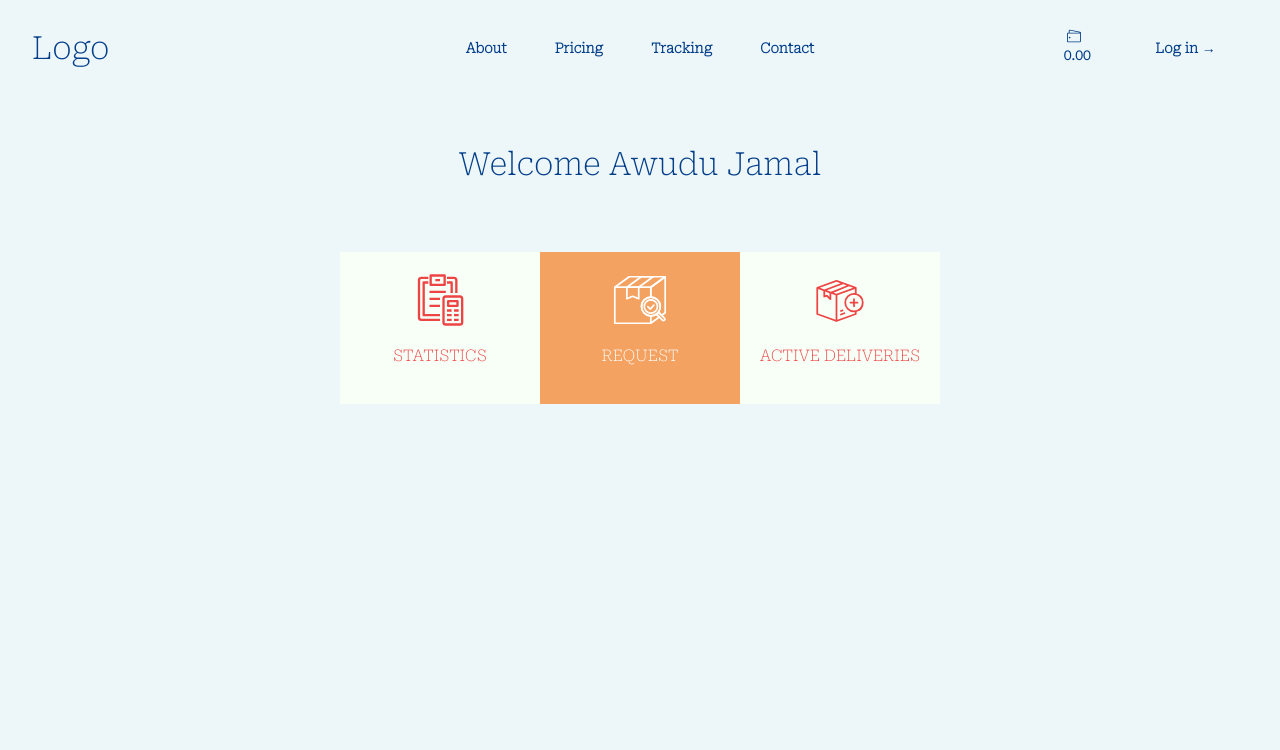
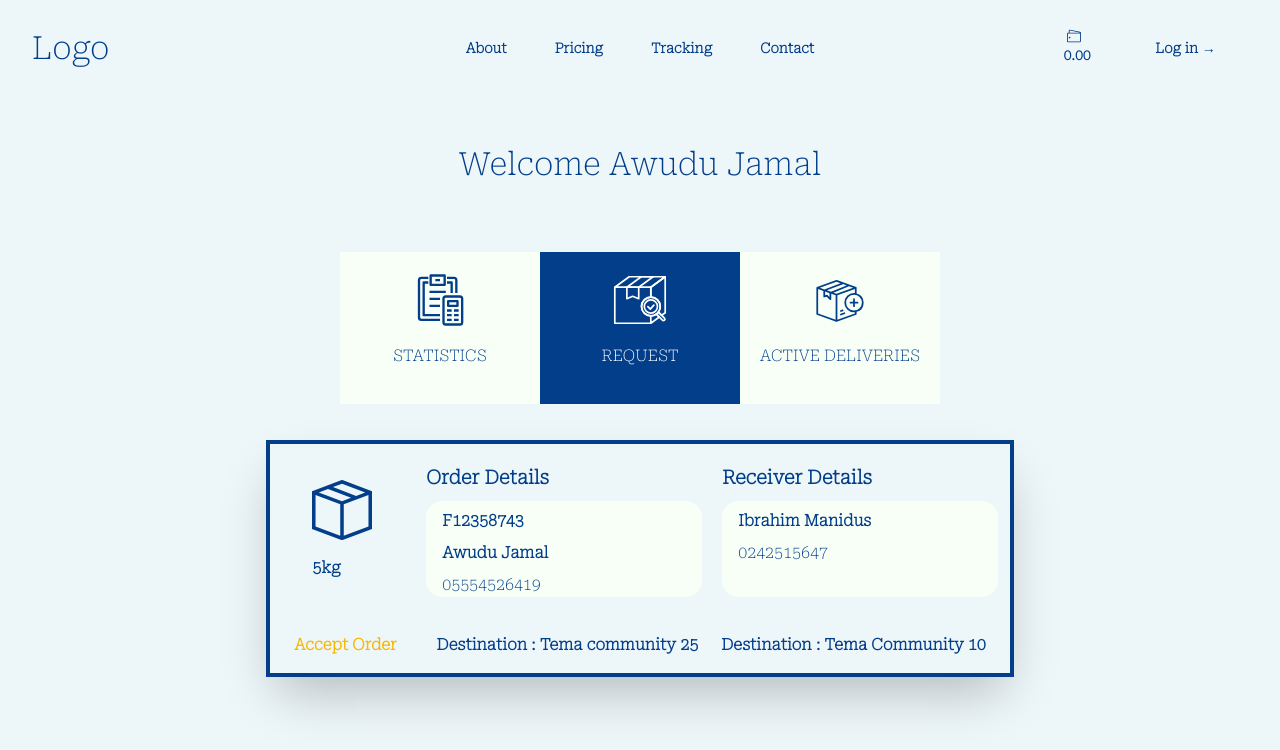
Before and after one commit to Awudu-Jamal1/delivery_frotend, a React (Vite) app: page /pricing in a window 1280 px wide. Shown: the top 750 px of the page. Built offline with nearby package versions, Linux system fonts and the light colour scheme.

Commit message:
stats section

```diff
--- a/src/App.jsx
+++ b/src/App.jsx
@@ -16,6 +16,8 @@ import Userpage from './pages/customer/Userpage'
 import Tracking from './pages/customer/tracking'
 import Request from './pages/customer/Request'
 import Agent from './pages/Agent/Agentpage'
+import Requests from './pages/Agent/Requests'
+import Stats from './pages/Agent/Stats'
 
 const router = createBrowserRouter([
   {
@@ -31,7 +33,15 @@ const router = createBrowserRouter([
       errorElement:<ErrorPage/>},
       { path: "pricing",
       element: <Agent/>,
-      errorElement:<ErrorPage/>},
+      errorElement:<ErrorPage/>,
+      children:[
+        { index:true,
+        element: <Requests />,
+        errorElement:<ErrorPage/>},
+        { path:'stats',
+          element: <Stats/>,
+          errorElement:<ErrorPage/>}
+       ]},
       { path: "about",
       element: <Userpage/>,
       errorElement:<ErrorPage/>,
--- a/src/index.css
+++ b/src/index.css
@@ -69,6 +69,11 @@ border: #023e8a;
  h1{
   font-size: 2em;
  }
+ h2{
+  font-size: 1.2em;
+  font-weight: bold;
+  /* color: #000; */
+ }
  .intro{
   width: 45em;
 
--- a/src/pages/Agent/Requests.jsx
+++ b/src/pages/Agent/Requests.jsx
@@ -0,0 +1,41 @@
+import {TfiPackage} from 'react-icons/tfi'
+
+const Requests = () => {
+    let main ='bg-[#f7fff7] px-4 py-1 h-24 rounded-2xl'
+    let title ='leading-loose font-bold'
+    return ( <>
+    <div className="flex justify-center " >
+        <div className="border-4 border-current shadow-2xl my-4 px-2">
+    <div className=" grid grid-cols-5 gap-5 w-[45em] max-sm:w-[30em] py-5   ">
+<div className=''>
+    <div className=' h-full flex  justify-center items-center'>
+    <div><TfiPackage className=' text center text-6xl'/><p className='block pt-4 font-bold'>5kg</p></div>
+    </div>
+
+</div>
+<div className='col-span-2 '> <h2 className='pb-2'>Order Details</h2>
+    <div className={main}>
+        <p className={title}>F12358743</p>
+<p className={title}>Awudu Jamal</p>
+<p className='leading-loose '>05554526419</p>
+
+    </div>
+</div>
+<div className='col-span-2' >
+     <h2 className='pb-2'>Receiver Details</h2>
+    <div className={main}>
+        <p className={title}>Ibrahim Manidus</p>
+        <p className='leading-loose'>0242515647</p>
+
+    </div>
+</div>
+
+    </div>
+    <div className='grid grid-cols-5 gap-5 font-bold py-4 px-4'><div><button className='text-[#f7b801] hover:text-[#007200]'>Accept Order</button></div> <div className='col-span-2'>Destination : <span>Tema community 25</span></div>
+    <div className='col-span-2'>Destination : <span>Tema Community 10</span></div></div>
+    </div>
+    </div>
+    </> );
+}
+
+export default Requests;
--- /dev/null
+++ b/src/pages/Agent/Stats.jsx
@@ -0,0 +1,16 @@
+import Summary from "./statscomponents/sumamry";
+
+function Stats() {
+    return ( <>
+
+    <div>
+        <div>
+        <h1>HISTORY</h1>
+        <div>
+<Summary/>
+        </div>
+        </div>
+        </div></> );
+}
+
+export default Stats;
--- a/src/pages/Agent/intro.jsx
+++ b/src/pages/Agent/intro.jsx
@@ -2,10 +2,10 @@ import { NavLink } from "react-router-dom";
 
 export default function Intro() {
   let style = "bg-[#f7fff7] py-5 px-5";
-  let isstyle = "bg-my-sec py-5 px-5 text-white";
-  let Nsvg = "fill-red-500 stroke-my-blue h-14";
+  let isstyle = "bg-my-blue py-5 px-5 text-white";
+  let Nsvg = "fill-my-blue stroke-my-blue h-14";
   let Asvg = "fill-white stroke-white h-14";
-  let areq = "fill-white stroke-red-500 h-14";
+  let areq = "fill-white stroke-my-blue h-14";
   let label = "my-4 ";
   return (
     <>
@@ -13,9 +13,9 @@ export default function Intro() {
         <div className="text-center py-16">
           <h1>Welcome Awudu Jamal</h1>
         </div>
-        <div className="grid grid-cols-3 text-center text-red-500">
+        <div className="grid grid-cols-3 text-center ">
           <NavLink
-            to="/cal"
+            to="stats"
             className={({ isActive }) => (isActive ? isstyle : style)}
             children={({ isActive }) => {
               return (
--- /dev/null
+++ b/src/pages/Agent/statscomponents/sumamry.jsx
@@ -0,0 +1,6 @@
+function Summary() {
+    return ( <>
+    <div><h1>Summary</h1></div></> );
+}
+
+export default Summary;
```
